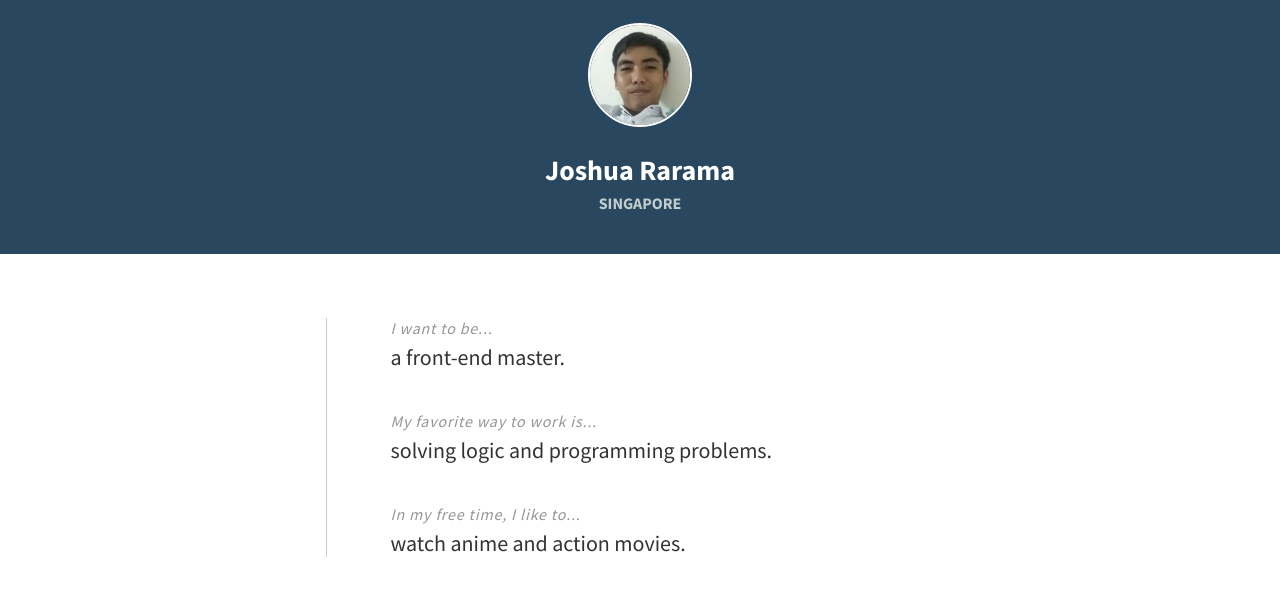
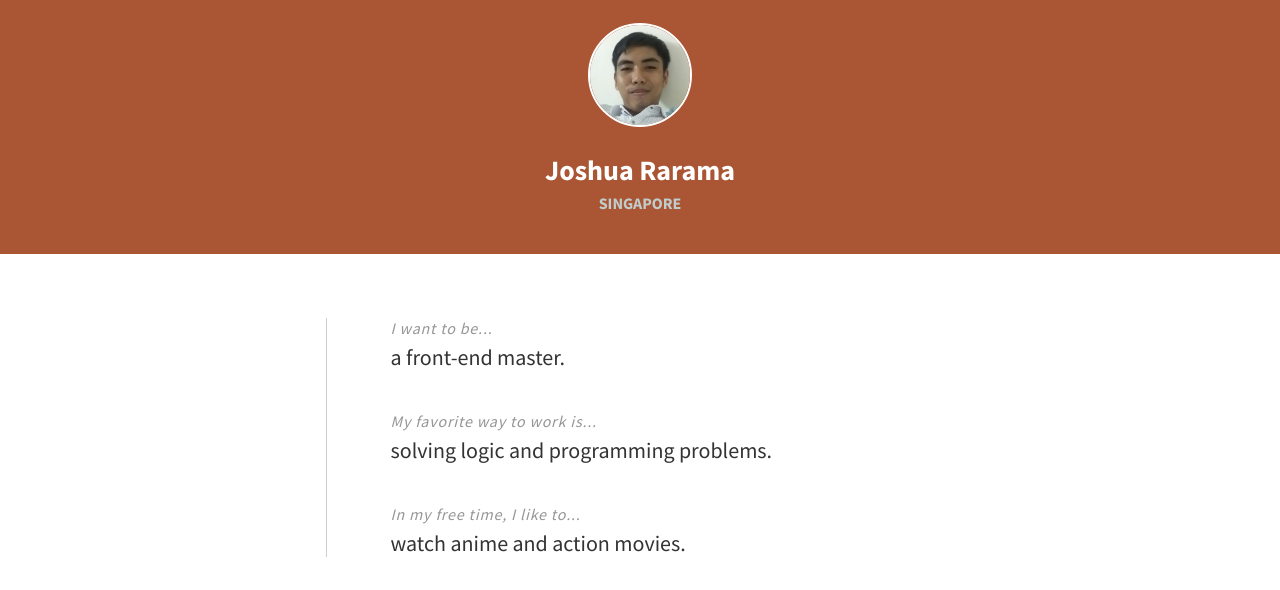
Before and after one commit to jrarama/front-end-apprentice, a plain HTML site: page index.html in a window 1280 px wide. Shown: the part 98-688 px from the top of the page. Drawn offline with Linux system fonts and the light colour scheme.

Commit message:
Changed the hero background

```diff
--- a/styles.css
+++ b/styles.css
@@ -79,7 +79,7 @@ h1 {
 .hero {
   padding: 1em;
   max-width: 100%;
-  background-color: #294860;
+  background-color: #aa5533;
   color: white;
   text-align: center;
 }
```
